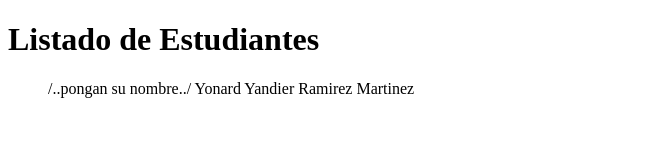
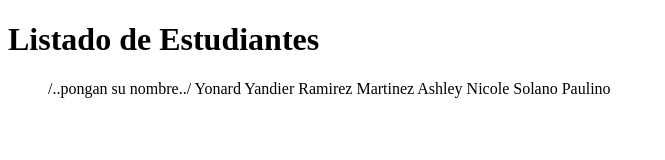
Before and after one commit to Zanderaizer/Listado-estudiante, a plain HTML site: page index.html in a window 1280 px wide. Shown: the whole page, without its empty margins (0-665 px from the left). Drawn offline with Linux system fonts and the light colour scheme.

Commit message:
Update index.html
Mi nombre agregado

```diff
--- a/index.html
+++ b/index.html
@@ -11,6 +11,7 @@
     <ul id="estudiantes">
         /..pongan su nombre../
         Yonard Yandier Ramirez Martinez
+        Ashley Nicole Solano Paulino
 
     </ul>
 
```
